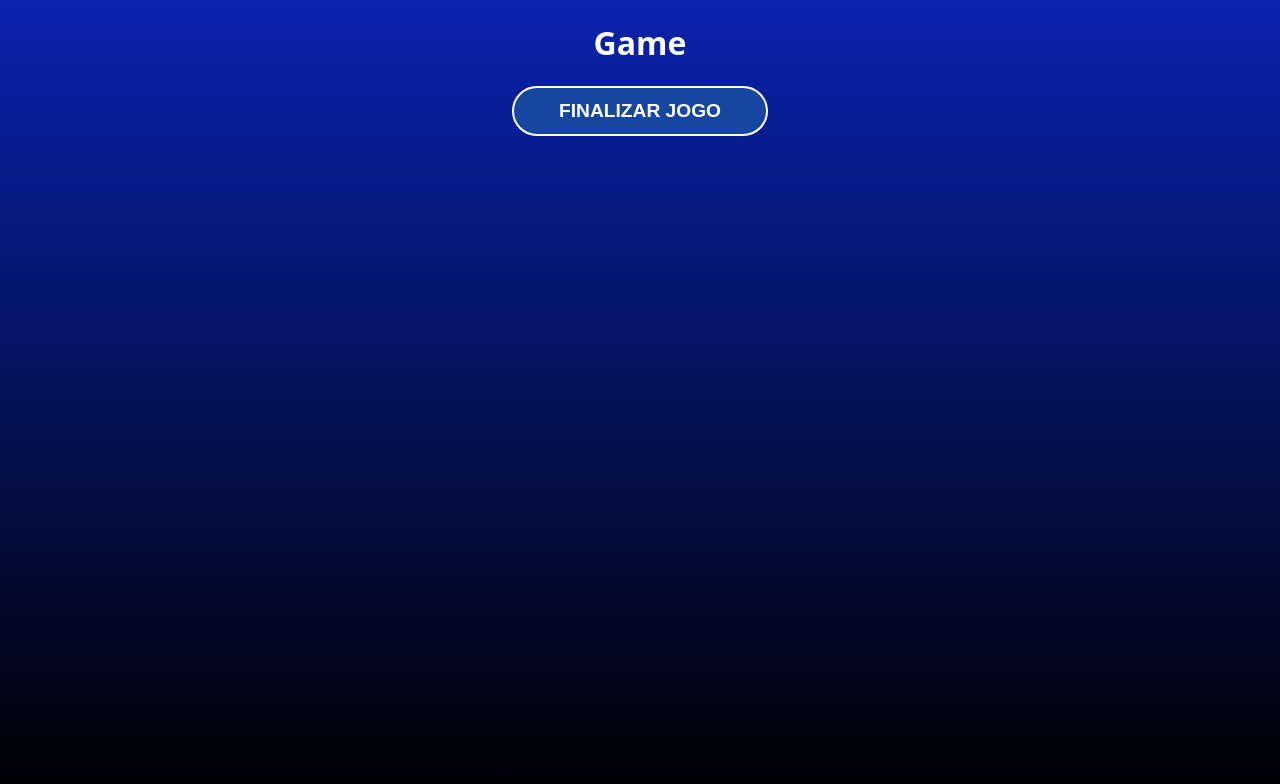
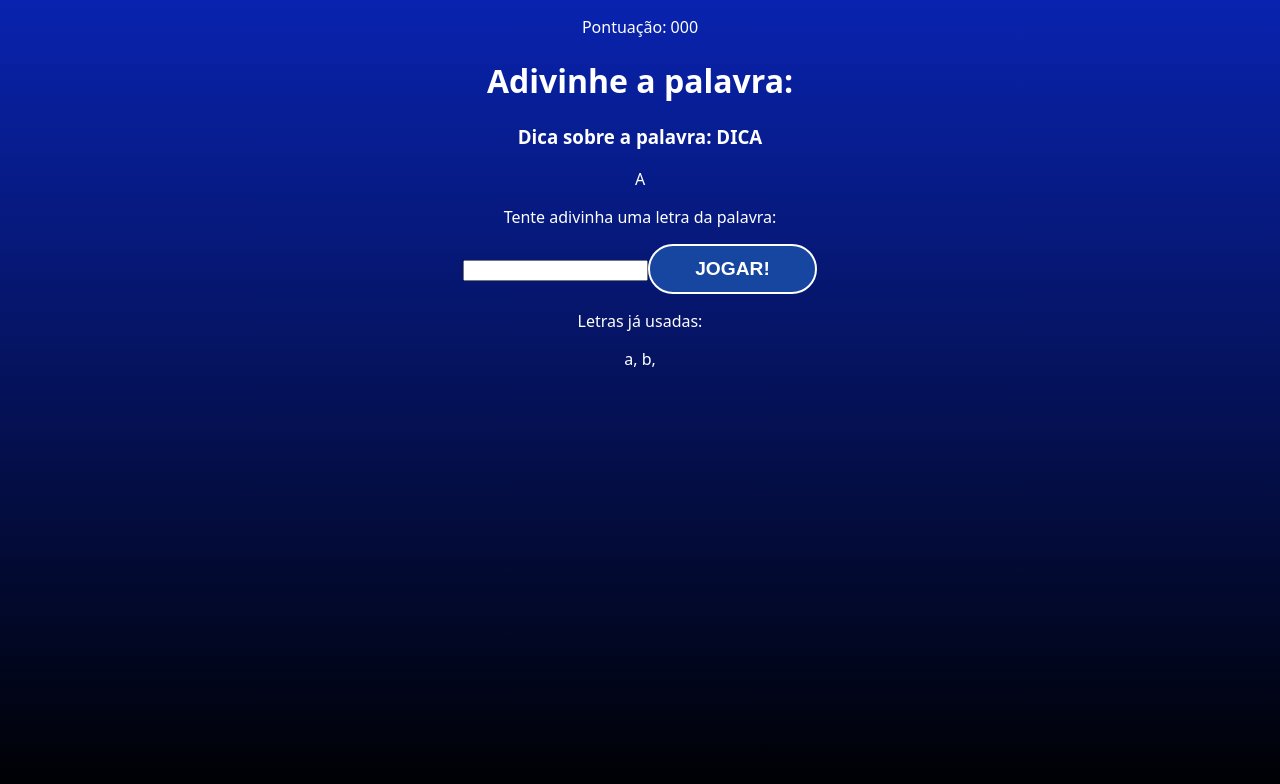
Before and after one commit to NikkitoPlay/secret_word, a React (Vite) app: page / in a window 1280 px wide. Both pictures are taken after a click on the button "COMEÇAR JOGO". Shown: the top 784 px of the page. Built offline with nearby package versions, Linux system fonts and the light colour scheme.

Commit message:
jsx do game

```diff
--- a/src/components/Game.jsx
+++ b/src/components/Game.jsx
@@ -2,9 +2,32 @@ import './Game.css'
 
 const Game = ({verifyLetter}) => {
   return (
-    <div>
-      <h1>Game</h1>
-      <button onClick={verifyLetter}>Finalizar Jogo</button>
+    <div className='game'>
+      <p className='points'>
+        <span>Pontuação: 000</span>
+      </p>
+      <h1>Adivinhe a palavra:</h1>
+      <h3 className='tip'>
+        Dica sobre a palavra: <span> DICA</span>
+      </h3>
+      <div className="wordContainer">
+        <span className="letter">A</span>
+        <span className="blankSquare">
+
+        </span>
+      </div>
+      <div className="letterContainer">
+        <p>Tente adivinha uma letra da palavra:</p>
+        <form>
+          <input type="text" name='letter' maxLength='1' required />
+          <button>Jogar!</button>
+        </form>
+      </div>
+      <div className="wrongLettersContainer">
+        <p>Letras já usadas: </p>
+        <span>a, </span>
+        <span>b, </span>
+      </div>
     </div>
   )
 }
```
